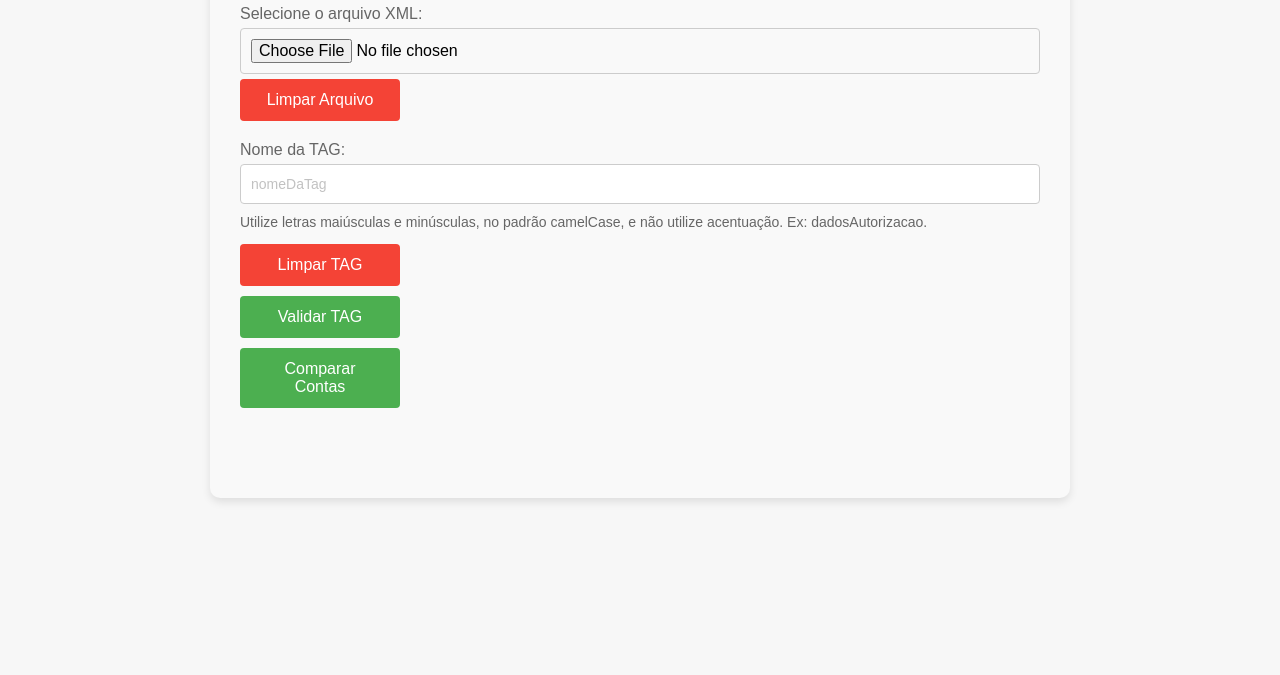
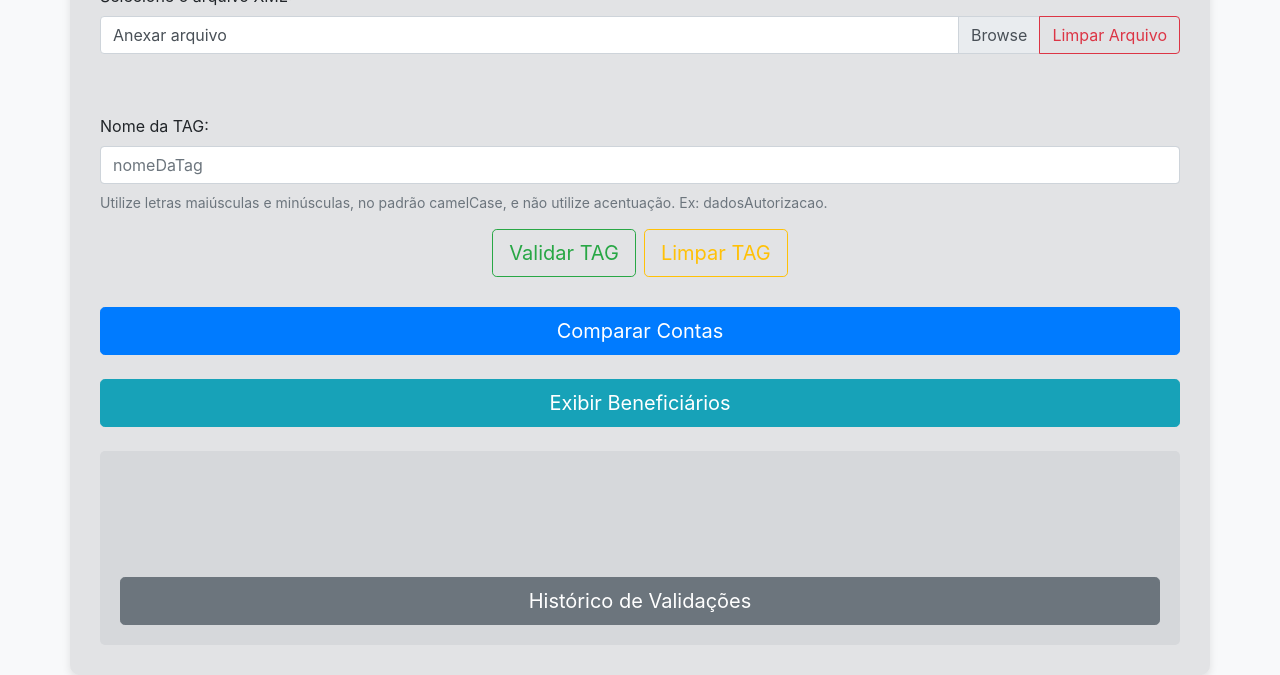
Before and after one commit to jeremias-abbud/validador-XML, a plain HTML site: page index.html in a window 1280 px wide. Shown: the part 167-842 px from the top of the page. Before the commit the page ends 800 px from the top, so only its background shows below. Drawn offline with nearby package versions, Linux system fonts and the light colour scheme.

Commit message:
versão 2, novas funcionalidades implementadas

```diff
--- a/index.html
+++ b/index.html
@@ -5,37 +5,48 @@
     <meta charset="UTF-8">
     <meta name="viewport" content="width=device-width, initial-scale=1.0">
     <title>Validação de TAG XML</title>
+    <link rel="stylesheet" href="https://stackpath.bootstrapcdn.com/bootstrap/4.5.2/css/bootstrap.min.css">
     <link rel="stylesheet" href="styles.css">
 </head>
 
 <body>
-    <div class="container">
-        <h1>Validador XML</h1>
-        <div class="input-container">
+    <div class="container mt-5">
+        <h1 class="text-center">Validador XML</h1>
+        <div class="input-container mt-4">
             <label for="xmlFileInput">Selecione o arquivo XML:</label>
-            <input type="file" id="xmlFileInput">
-            <button class="small-button" onclick="clearFile()">Limpar Arquivo</button>
+            <div class="input-group">
+                <div class="custom-file">
+                    <input type="file" class="custom-file-input" id="xmlFileInput">
+                    <label for="xmlFileInput" class="custom-file-label">Anexar arquivo</label>
+                </div>
+                <div class="input-group-append">
+                    <button class="btn btn-outline-danger" type="button" onclick="clearFile()">Limpar Arquivo</button>
+                </div>
+            </div>
+            <span id="file-name" class="mt-2"></span>
+            <div id="feedback" class="result mt-2"></div> <!-- Movido para aqui -->
         </div>
-        <div class="input-container">
+        <div class="input-container mt-4">
             <label for="tagNameInput">Nome da TAG:</label>
-            <input type="text" id="tagNameInput" placeholder="nomeDaTag">
-            <p class="tag-instruction">Utilize letras maiúsculas e minúsculas, no padrão camelCase, e não utilize
-                acentuação. Ex: dadosAutorizacao.</p>
-            <button class="small-button" onclick="clearTag()">Limpar TAG</button>
-            <button class="large-button" onclick="validateTag()">Validar TAG</button>
-            <button class="large-button" onclick="listarTagsPadrao()">Comparar Contas</button>
-        <div id="feedback" class="result"></div>
+            <input type="text" id="tagNameInput" placeholder="nomeDaTag" class="form-control">
+            <p class="tag-instruction mt-2">Utilize letras maiúsculas e minúsculas, no padrão camelCase, e não utilize acentuação. Ex: dadosAutorizacao.</p>
+            <div class="button-row mt-3">
+                <button class="btn btn-outline-success btn-lg mr-2" onclick="validateTag()">Validar TAG</button>
+                <button class="btn btn-outline-warning btn-lg" onclick="clearTag()">Limpar TAG</button>
+            </div>
         </div>
-
-
-        <div id="feedback" class="result"></div>
-        <div id="output" class="result"></div>
-        <div id="validationResult" class="result"></div>
-        <button class="large-button hidden" id="clearResultBtn" onclick="clearResult()">Limpar Resultado</button>
-        <button class="large-button hidden" id="historyBtn" onclick="toggleHistory()">Histórico de Validações</button>
-        <div id="history" class="result hidden">
-            <h2>Histórico de Validações</h2>
-            <div id="historyContent"></div>
+        <button id="comparar" class="btn btn-primary btn-lg btn-block mt-4" onclick="compararContas()">Comparar Contas</button>
+        <button id="exibirBeneficiarios" class="btn btn-info btn-lg btn-block mt-4" onclick="exibirBeneficiarios()">Exibir Beneficiários</button>
+        <div class="result-container mt-4">
+            <div id="feedback" class="result mt-2"></div>
+            <div id="output" class="result mt-2"></div>
+            <div id="validationResult" class="result mt-2"></div>
+            <button class="btn btn-secondary btn-lg btn-block mt-3 hidden" id="clearResultBtn" onclick="clearResult()">Limpar Resultado</button>
+            <button class="btn btn-secondary btn-lg btn-block mt-3 " id="historyBtn" onclick="toggleHistory()">Histórico de Validações</button>
+            <div id="history" class="result hidden mt-4">
+                <h3 class="mt-3">Histórico de Validações</h2>
+                <div id="historyContent"></div>
+            </div>
         </div>
     </div>
 
--- a/script.js
+++ b/script.js
@@ -1,3 +1,6 @@
+let globalBeneficiaryNames = []; // Variável global para armazenar os nomes dos beneficiários
+
+
 function parseXML(xml) {
     const parser = new DOMParser();
     return parser.parseFromString(xml, "text/xml");
@@ -15,6 +18,7 @@ function getBeneficiaryNames(xmlDoc) {
     const beneficiaryNames = [];
     const guiaSP_SADT = xmlDoc.getElementsByTagNameNS(namespaces.ans, "guiaSP-SADT");
     const guiaResumoInternacao = xmlDoc.getElementsByTagNameNS(namespaces.ans, "guiaResumoInternacao");
+    const guiaConsulta = xmlDoc.getElementsByTagNameNS(namespaces.ans, "guiaConsulta");
 
     for (let i = 0; i < guiaSP_SADT.length; i++) {
         const nomeBeneficiario = guiaSP_SADT[i].getElementsByTagNameNS(namespaces.ans, "nomeBeneficiario")[0].textContent;
@@ -26,22 +30,30 @@ function getBeneficiaryNames(xmlDoc) {
         beneficiaryNames.push(nomeBeneficiario);
     }
 
+    for (let i = 0; i < guiaConsulta.length; i++) {
+        const nomeBeneficiario = guiaConsulta[i].getElementsByTagNameNS(namespaces.ans, "nomeBeneficiario")[0].textContent;
+        beneficiaryNames.push(nomeBeneficiario);
+    }
+
+
     return beneficiaryNames;
 }
 
-document.getElementById('xmlFileInput').addEventListener('change', function(event) {
+document.getElementById('xmlFileInput').addEventListener('change', function (event) {
     const file = event.target.files[0];
     if (file) {
         const reader = new FileReader();
-        reader.onload = function(e) {
+        reader.onload = function (e) {
             const xmlDoc = parseXML(e.target.result);
             const feedback = document.getElementById('feedback');
             if (isValidXML(xmlDoc)) {
                 feedback.textContent = "Arquivo XML carregado com sucesso.";
+                feedback.classList.add('success');
                 const beneficiaryNames = getBeneficiaryNames(xmlDoc);
                 displayBeneficiaryInfo(beneficiaryNames);
             } else {
                 feedback.textContent = "Erro: Arquivo XML inválido.";
+                feedback.classList.remove('success');
             }
         };
         reader.readAsText(file);
@@ -51,12 +63,22 @@ document.getElementById('xmlFileInput').addEventListener('change', function(even
 function displayBeneficiaryInfo(beneficiaryNames) {
     const output = document.getElementById('output');
     output.innerHTML = `<p>O arquivo possui ${beneficiaryNames.length} contas.</p>`;
+    globalBeneficiaryNames = beneficiaryNames; // Atribui os nomes dos beneficiários à variável global
     beneficiaryNames.forEach((name, index) => {
         output.innerHTML += `<p>Conta ${index + 1}: ${name}</p>`;
+        // Remover a classe 'hidden' do botão Limpar Resultado
+    document.getElementById('clearResultBtn').classList.remove('hidden');
     });
 }
 
+
+function exibirBeneficiarios() {
+    displayBeneficiaryInfo(globalBeneficiaryNames); // Usando a variável global que armazena os nomes dos beneficiários
+}
+
+
 function validateTag() {
+    clearFeedback();
     const tagName = document.getElementById('tagNameInput').value.trim();
     const feedback = document.getElementById('feedback');
     const validationResult = document.getElementById('validationResult');
@@ -73,13 +95,13 @@ function validateTag() {
     if (file) {
         feedback.textContent = "Validando TAG...";
         const reader = new FileReader();
-        reader.onload = function(e) {
+        reader.onload = function (e) {
             const xmlDoc = parseXML(e.target.result);
             if (isValidXML(xmlDoc)) {
                 const beneficiaryNames = getBeneficiaryNames(xmlDoc);
                 const absentAccounts = [];
                 beneficiaryNames.forEach((name, index) => {
-                    const conta = xmlDoc.evaluate(`//*[local-name()='guiaSP-SADT' or local-name()='guiaResumoInternacao'][${index + 1}]//*[local-name()='${tagName}']`, xmlDoc, null, XPathResult.ANY_TYPE, null);
+                    const conta = xmlDoc.evaluate(`//*[local-name()='guiaSP-SADT' or local-name()='guiaResumoInternacao' or local-name()='guiaConsulta'][${index + 1}]//*[local-name()='${tagName}']`, xmlDoc, null, XPathResult.ANY_TYPE, null);
                     if (!conta.iterateNext()) {
                         absentAccounts.push(name);
                     }
@@ -109,24 +131,29 @@ function validateTag() {
     }
 }
 
+
 function toggleHistory() {
     const history = document.getElementById('history');
     history.classList.toggle('hidden');
 }
 
 function clearFile() {
+    clearFeedback();
     document.getElementById('xmlFileInput').value = "";
     document.getElementById('output').innerHTML = "";
     document.getElementById('validationResult').innerHTML = "";
     document.getElementById('feedback').innerHTML = "";
     document.getElementById('clearResultBtn').classList.add('hidden');
+    document.getElementById('historyBtn').classList.add('hidden');
 }
 
 function clearResult() {
+    clearFeedback();
     document.getElementById('output').innerHTML = "";
     document.getElementById('validationResult').innerHTML = "";
     document.getElementById('feedback').innerHTML = "";
     document.getElementById('clearResultBtn').classList.add('hidden');
+    document.getElementById('historyBtn').classList.add('hidden');
 }
 
 function clearTag() {
@@ -134,52 +161,59 @@ function clearTag() {
 }
 
 function compararContas() {
+    clearFeedback();
     const feedback = document.getElementById('feedback');
     const validationResult = document.getElementById('validationResult');
     const historyContent = document.getElementById('historyContent');
     const clearResultBtn = document.getElementById('clearResultBtn');
+    const historyBtn = document.getElementById('historyBtn');
 
     const file = document.getElementById('xmlFileInput').files[0];
     if (file) {
         feedback.textContent = "Comparando contas...";
         const reader = new FileReader();
-        reader.onload = function(e) {
-            const xmlDoc = parseXML(e.target.result);
-            if (isValidXML(xmlDoc)) {
+        reader.onload = function (e) {
+            const xmlDoc = new DOMParser().parseFromString(e.target.result, "text/xml");
+            if (xmlDoc.getElementsByTagName('parsererror').length === 0) {
                 const beneficiaryNames = getBeneficiaryNames(xmlDoc);
-                const tags = new Set();
-                const tagsPorConta = {};
 
+                // Mapear as tags presentes em cada conta
+                const tagsByBeneficiary = new Map();
                 beneficiaryNames.forEach((name, index) => {
-                    const conta = xmlDoc.evaluate(`//*[local-name()='guiaSP-SADT' or local-name()='guiaResumoInternacao'][${index + 1}]/*`, xmlDoc, null, XPathResult.ANY_TYPE, null);
-                    tagsPorConta[name] = new Set();
-                    let tag = conta.iterateNext();
+                    const tags = xmlDoc.evaluate(`//*[local-name()='guiaSP-SADT' or local-name()='guiaResumoInternacao' or local-name()='guiaConsulta'][${index + 1}]//*[not(self::text())]`, xmlDoc, null, XPathResult.ANY_TYPE, null);
+                    let tag = tags.iterateNext();
+                    const tagList = [];
                     while (tag) {
-                        tags.add(tag.localName);
-                        tagsPorConta[name].add(tag.localName);
-                        tag = conta.iterateNext();
+                        tagList.push(tag.localName);
+                        tag = tags.iterateNext();
                     }
+                    tagsByBeneficiary.set(name, tagList);
                 });
 
-                validationResult.innerHTML = "<p>Listagem de todas as TAGS das contas:</p>";
-                tags.forEach(tag => {
-                    let todasContas = true;
-                    validationResult.innerHTML += `<p><strong>${tag}</strong>: `;
-                    for (const [conta, tagsConta] of Object.entries(tagsPorConta)) {
-                        if (!tagsConta.has(tag)) {
-                            todasContas = false;
-                            validationResult.innerHTML += ` - Não encontrada em ${conta}`;
-                        }
-                    }
-                    if (todasContas) {
-                        validationResult.innerHTML += " - Presente em todas as contas";
-                    }
-                    validationResult.innerHTML += "</p>";
+                // Verificar quais tags estão presentes em todas as contas
+                const allTags = new Set();
+                tagsByBeneficiary.forEach(tagList => {
+                    tagList.forEach(tag => allTags.add(tag));
                 });
 
+                // Listar todas as tags e verificar a presença em cada conta
+                validationResult.innerHTML = "<p>Listagem de todas as TAGS das contas:</p>";
+                allTags.forEach(tagName => {
+                    const accountsMissingTag = [];
+                    tagsByBeneficiary.forEach((tagList, beneficiaryName) => {
+                        if (!tagList.includes(tagName)) {
+                            accountsMissingTag.push(beneficiaryName);
+                        }
+                    });
+                    const status = accountsMissingTag.length === 0 ? "Presente em todas as contas" : `Não encontrada em ${accountsMissingTag.join(", ")}`;
+                    validationResult.innerHTML += `<p><strong>${tagName}</strong>: ${status}</p>`;
+                });
+
+                // Atualizar interface de usuário
                 feedback.textContent = "";
                 clearResultBtn.classList.remove('hidden');
-                historyContent.innerHTML += `<div><strong>Comparação de contas</strong> - ${new Date().toLocaleString()}</div>`;
+                historyBtn.classList.remove('hidden');
+                historyContent.innerHTML += `<div><strong>Comparação de contas:</strong> ${new Date().toLocaleString()}</div>`;
                 historyContent.innerHTML += validationResult.innerHTML;
             } else {
                 feedback.textContent = "Erro: Arquivo XML inválido.";
@@ -191,48 +225,16 @@ function compararContas() {
     }
 }
 
-function listarTagsPadrao() {
-    const file = document.getElementById('xmlFileInput').files[0];
-    if (file) {
-        const reader = new FileReader();
-        reader.onload = function(e) {
-            const xmlDoc = parseXML(e.target.result);
-            if (isValidXML(xmlDoc)) {
-                const tagsPadrao = new Set();
-                const guias = xmlDoc.querySelectorAll('guiaSP-SADT, guiaResumoInternacao');
-                guias.forEach(guia => {
-                    guia.querySelectorAll('*').forEach(tag => {
-                        tagsPadrao.add(tag.nodeName);
-                    });
-                });
+function updateFeedbackMessage(message, isSuccess) {
+    const feedback = document.getElementById('feedback');
+    feedback.textContent = message;
+    feedback.classList.remove(isSuccess ? 'error' : 'success');
+    feedback.classList.add(isSuccess ? 'success' : 'error');
+}
 
-                const output = document.getElementById('output');
-                output.innerHTML = "<h2>Listagem das TAGs padrão do arquivo:</h2>";
-                tagsPadrao.forEach(tag => {
-                    output.innerHTML += `<p><strong>${tag}:</strong> Presente em todas as contas</p>`;
-                });
-
-                const absentTags = new Set();
-                guias.forEach((guia, index) => {
-                    tagsPadrao.forEach(tag => {
-                        if (!guia.querySelector(tag)) {
-                            absentTags.add(tag);
-                        }
-                    });
-                });
-
-                if (absentTags.size > 0) {
-                    output.innerHTML += "<h3>Tags ausentes em alguma conta:</h3>";
-                    absentTags.forEach(tag => {
-                        output.innerHTML += `<p><strong>${tag}:</strong> Ausente em uma ou mais contas</p>`;
-                    });
-                }
-            } else {
-                document.getElementById('feedback').textContent = "Erro: Arquivo XML inválido.";
-            }
-        };
-        reader.readAsText(file);
-    } else {
-        document.getElementById('feedback').textContent = "Por favor, selecione um arquivo XML primeiro.";
-    }
+function clearFeedback() {
+    const feedback = document.getElementById('feedback');
+    feedback.textContent = "";
+    feedback.classList.remove('success');
+    feedback.classList.remove('error');
 }
--- a/styles.css
+++ b/styles.css
@@ -1,128 +1,63 @@
 body {
-    font-family: Arial, sans-serif;
-    background-color: #f7f7f7;
-    margin: 0;
-    padding: 0;
+    background-color: #f8f9fa;
 }
 
 .container {
-    max-width: 800px;
-    margin: 50px auto;
-    background-color: #f9f9f9;
-    padding: 30px;
+    background-color: #e2e3e5;
     border-radius: 10px;
     box-shadow: 0 4px 8px rgba(0, 0, 0, 0.1);
+    padding: 30px;
+    margin-top: 50px;
 }
 
 h1 {
+    color: #007bff;
+    font-size: 36px;
+    font-weight: bold;
     text-align: center;
-    color: #006699; /* Azul */
-    font-size: 40px; /* Tamanho maior */
-    margin-bottom: 20px;
+    margin-bottom: 30px;
 }
 
 .input-container {
-    display: flex;
-    flex-direction: column;
-    margin-bottom: 20px;
+    margin-bottom: 30px;
 }
 
-label {
-    display: block;
-    margin-bottom: 5px;
-    color: #666;
-}
-
-input[type="text"],
-input[type="file"] {
-    width: 100%;
-    padding: 10px;
-    font-size: 16px;
-    border: 1px solid #ccc;
-    border-radius: 4px;
-    box-sizing: border-box;
-    margin-bottom: 5px;
-}
-
-button {
-    border: none;
-    border-radius: 4px;
-    cursor: pointer;
-    font-size: 16px;
-    padding: 12px 20px;
-    transition: background-color 0.3s;
+.tag-instruction {
+    font-size: 14px;
+    color: #6c757d;
+    margin-top: 5px;
 }
 
 .button-row {
     display: flex;
-    flex-direction: row;
     justify-content: center;
-    align-items: center;
 }
 
-.small-button {
-    background-color: #f44336;
-    color: white;
-    width: 20%;
-    margin-right: 5px; /* Espaçamento entre os botões */
-}
-
-.small-button:hover {
-    background-color: #e53935;
-}
-
-.large-button {
-    background-color: #4CAF50;
-    color: white;
-    width: 20%;
-    margin-top: 10px;
-}
-
-.large-button:hover {
-    background-color: #45a049;
+.result-container {
+    background-color: #d6d8db;
+    padding: 20px;
+    border-radius: 5px;
+    margin-top: 20px;
 }
 
 .result {
-    margin-top: 20px;
+    padding: 10px;
+    border: 1px solid transparent;
+    border-radius: 4px;
 }
 
-#feedback {
-    text-align: center;
-    margin-bottom: 20px;
+.result.success {
+    background-color: #d4edda;
+    border-color: #c3e6cb;
+    color: #155724;
 }
 
-#feedback.success {
-    color: #4CAF50; /* Cor verde para sucesso */
-}
-
-#history {
-    margin-top: 40px;
-}
-
-#historyContent {
-    max-height: 200px;
-    overflow-y: auto;
-    border-top: 1px solid #ccc;
-    padding-top: 10px;
+.result.error {
+    background-color: #f8d7da;
+    border-color: #f5c6cb;
+    color: #721c24;
 }
 
 .hidden {
     display: none;
 }
-
-.bold {
-    font-weight: bold;
-}
-
-.tag-instruction {
-    font-size: 14px;
-    color: #666;
-    margin-top: 5px;
-}
-
-/* Estilos para o placeholder */
-::placeholder {
-    color: #999;
-    font-size: 14px;
-    opacity: 0.6;
-}
```
